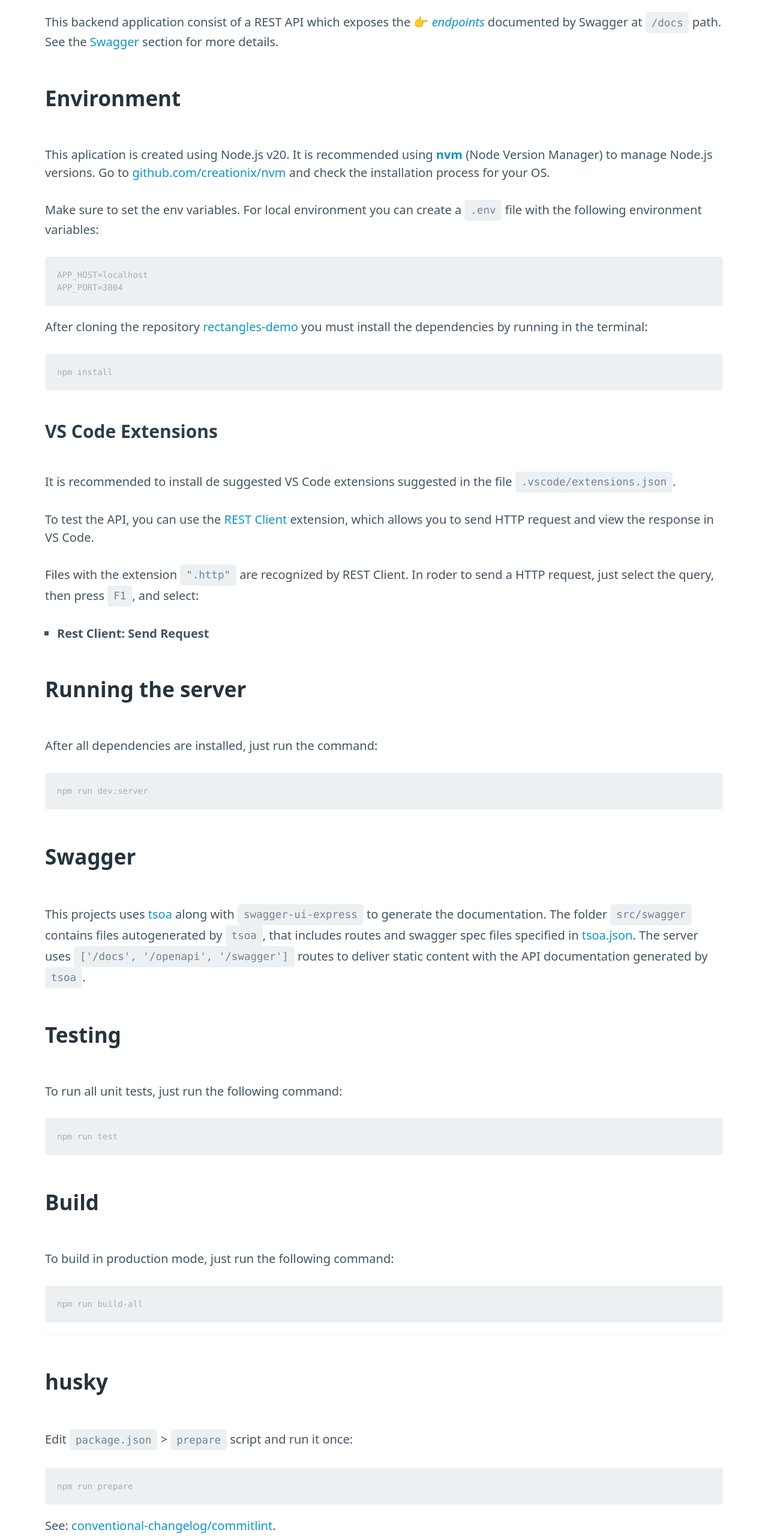
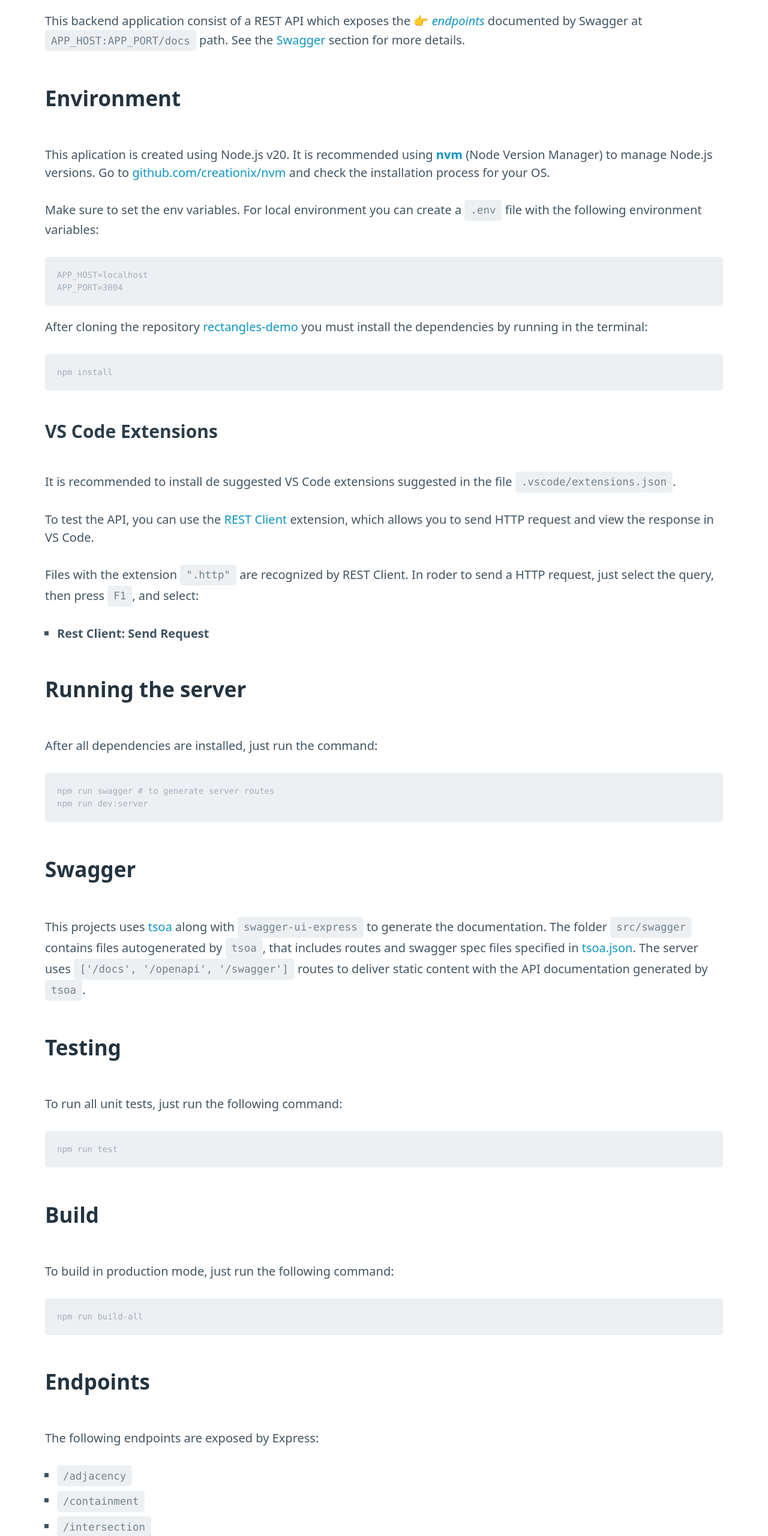
Before and after one commit to jherax/rectangles-demo, a website: page public/html/README.html in a window 1280 px wide. Shown: the part 240-2800 px from the top of the page at 60% size. Drawn offline with nearby package versions, Linux system fonts and the light colour scheme; a small style sheet from the web is missing.

Commit message:
chore: Updated README.md

```diff
--- a/public/html/README.html
+++ b/public/html/README.html
@@ -18,7 +18,8 @@
 <p><a href="https://expressjs.com/">Express</a> + <a href="https://swagger.io/">Swagger</a> +
 <a href="https://tsoa-community.github.io/docs/introduction.html">tsoa</a></p>
 <p>This backend application consist of a REST API which exposes the 👉
-<a href="#endpoints"><em>endpoints</em></a> documented by Swagger at <code class="prettyprint">/docs</code> path. See the
+<a href="#endpoints"><em>endpoints</em></a> documented by Swagger at
+<a href="http://localhost:3004/docs"> <code class="prettyprint">APP_HOST:APP_PORT/docs</code></a> path. See the
 <a href="#swagger">Swagger</a> section for more details.</p>
 <h2 id="environment">Environment</h2>
 <p>This aplication is created using Node.js v20. It is recommended using
@@ -49,7 +50,8 @@ send a HTTP request, just select the query, then press <code class="prettyprint"
 </ul>
 <h2 id="runningtheserver">Running the server</h2>
 <p>After all dependencies are installed, just run the command:</p>
-<pre class="prettyprint linenums"><code class="bash language-bash">npm run dev:server
+<pre class="prettyprint linenums"><code class="bash language-bash">npm run swagger # to generate server routes
+npm run dev:server
 </code></pre>
 <h2 id="swagger">Swagger</h2>
 <p>This projects uses
@@ -65,6 +67,17 @@ API documentation generated by <code class="prettyprint">tsoa</code>.</p>
 <p>To build in production mode, just run the following command:</p>
 <pre class="prettyprint linenums"><code class="bash language-bash">npm run build-all
 </code></pre>
+<h2 id="endpoints">Endpoints</h2>
+<p>The following endpoints are exposed by Express:</p>
+<ul>
+<li> <code class="prettyprint">/adjacency</code></li>
+<li> <code class="prettyprint">/containment</code></li>
+<li> <code class="prettyprint">/intersection</code></li>
+</ul>
+<p>These are some base cases to analyze rectangles:</p>
+<p><img src="https://cdn.jsdelivr.net/gh/jherax/rectangles-demo/public/img/rectangles-cases-02.gif" alt="Rectangles base cases" width="600"/></p>
+<p>And these are some test cases for adjacency, containment, and intersection.</p>
+<p><img src="https://cdn.jsdelivr.net/gh/jherax/rectangles-demo/public/img/rectangles-cases-01.png" alt="Rectangles test cases" width="600"/></p>
 <hr />
 <h2 id="husky">husky</h2>
 <p>Edit <code class="prettyprint">package.json</code> &gt; <code class="prettyprint">prepare</code> script and run it once:</p>
@@ -83,17 +96,6 @@ other versions to. Simply run:</p>
 </code></pre>
 <p>For more details, please visit the Github site
 <a href="https://github.com/conventional-changelog/standard-version">standard-version</a></p>
-<h2 id="endpoints">Endpoints</h2>
-<p>The following endpoints are exposed by Express:</p>
-<ul>
-<li> <code class="prettyprint">/adjacency</code></li>
-<li> <code class="prettyprint">/containment</code></li>
-<li> <code class="prettyprint">/intersection</code></li>
-</ul>
-<p>These are some base cases to analyze rectangles:</p>
-<p><img src="https://cdn.jsdelivr.net/gh/jherax/rectangles-demo/public/img/rectangles-cases-02.gif" alt="Rectangles base cases" width="600"/></p>
-<p>And these are some test cases for adjacency, containment, and intersection.</p>
-<p><img src="https://cdn.jsdelivr.net/gh/jherax/rectangles-demo/public/img/rectangles-cases-01.png" alt="Rectangles test cases" width="600"/></p>
     </main>
   </body>
 </html>
```
Also changed, not shown: README.md.
